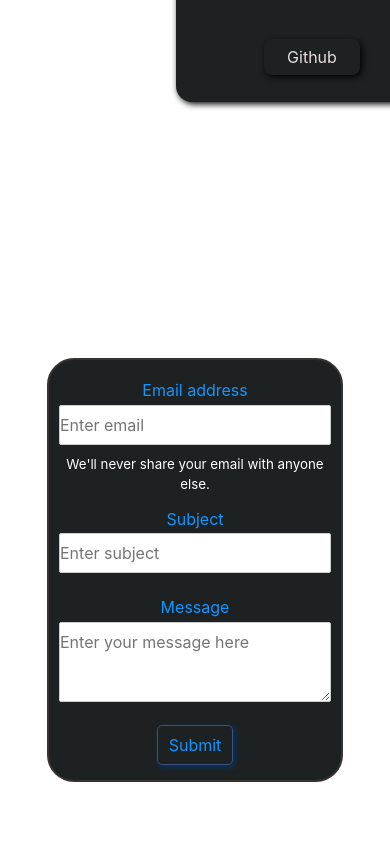
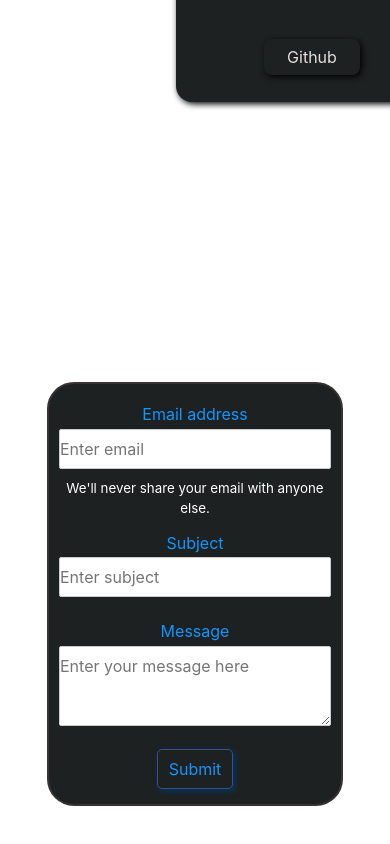
Before and after one commit to Vnzera/svelte-portfolio, a Svelte app: page / in a window 390 px wide. Shown: the part 2154-2998 px from the top of the page. After the commit the page ends 2960 px from the top, so only its background shows below. Built offline with nearby package versions, Linux system fonts and the light colour scheme.

Commit message:
Not sure why smooth scroll to Contact form keeps changing...

```diff
--- a/src/Contact.svelte
+++ b/src/Contact.svelte
@@ -1,14 +1,7 @@
 <style>
   section {
-    margin: 1rem;
-    padding-bottom: 1rem;
-  }
-
-  @media only screen and (max-width: 800px) {
-    section {
-      margin: 0;
-      padding-bottom: 0.3rem;
-    }
+    padding-top: 1rem;
+    padding-bottom: 0;
   }
 
   .form {
```
